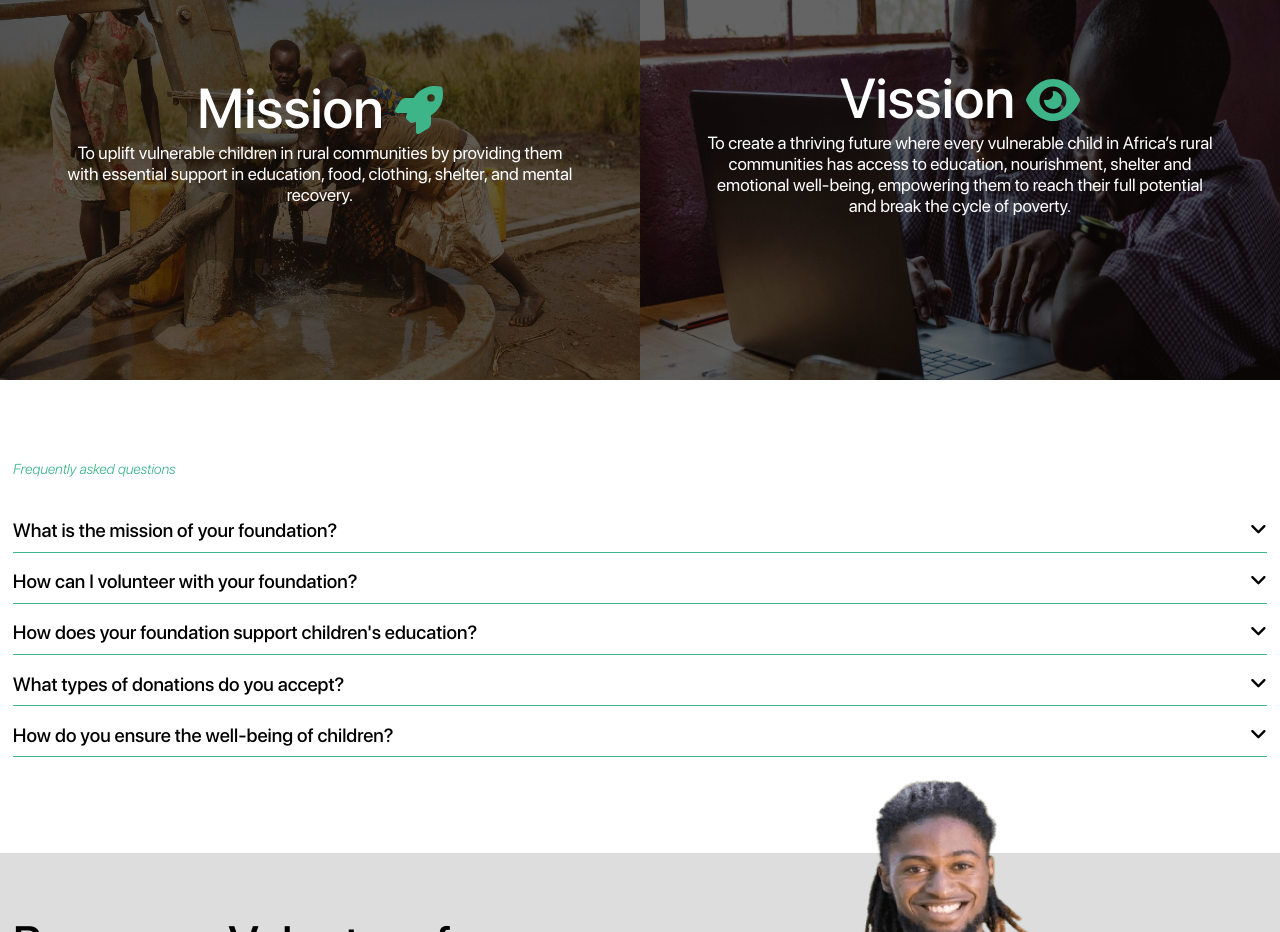
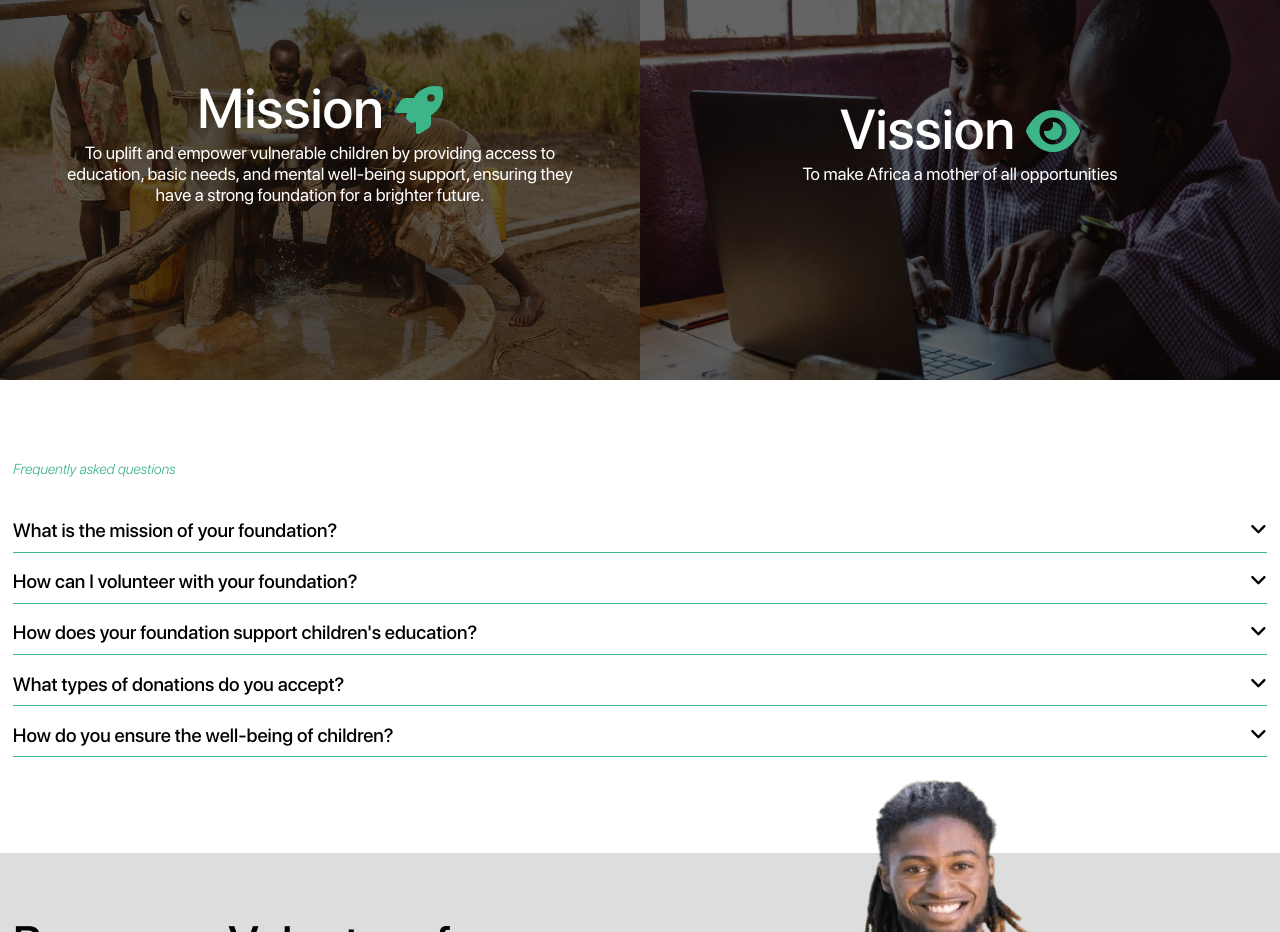
Before and after one commit to Felix-Kebaki/WWFoundation, a React (Vite) app: page /WWFoundation/about in a window 1280 px wide. Shown: the part 1880-2812 px from the top of the page. Built offline with nearby package versions, Linux system fonts and the light colour scheme.

Commit message:
Update mission and vission

```diff
--- a/src/components/missinVission/MissionVission.jsx
+++ b/src/components/missinVission/MissionVission.jsx
@@ -16,9 +16,7 @@ export function MissionVission() {
           <div className="EachDivMainContentAtMissionVission">
             <p id="VissionMissionTitle" className="medium">Mission <FontAwesomeIcon icon={faRocket} id="MissionVissionIcon"/></p>
             <p id="VissionMissionDesc" className="regular">
-              To uplift vulnerable children in rural communities by providing
-              them with essential support in education, food, clothing, shelter,
-              and mental recovery.
+            To uplift and empower vulnerable children by providing access to education, basic needs, and mental well-being support, ensuring they have a strong foundation for a brighter future.
             </p>
           </div>
         </div>
@@ -27,7 +25,7 @@ export function MissionVission() {
           <div className="EachDivMainContentAtMissionVission">
             <p id="VissionMissionTitle" className="medium">Vission <FontAwesomeIcon icon={faEye} id="MissionVissionIcon"/></p>
             <p id="VissionMissionDesc" className="regular">
-            To create a thriving future where every vulnerable child in Africa’s rural communities has access to education, nourishment, shelter and emotional well-being, empowering them to reach their full potential and break the cycle of poverty.
+            To make Africa a mother of all opportunities
             </p>
           </div>
         </div>
```
